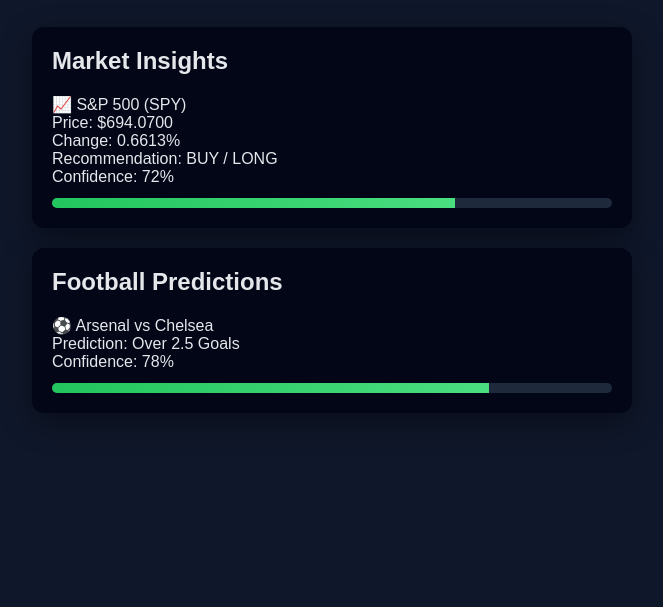
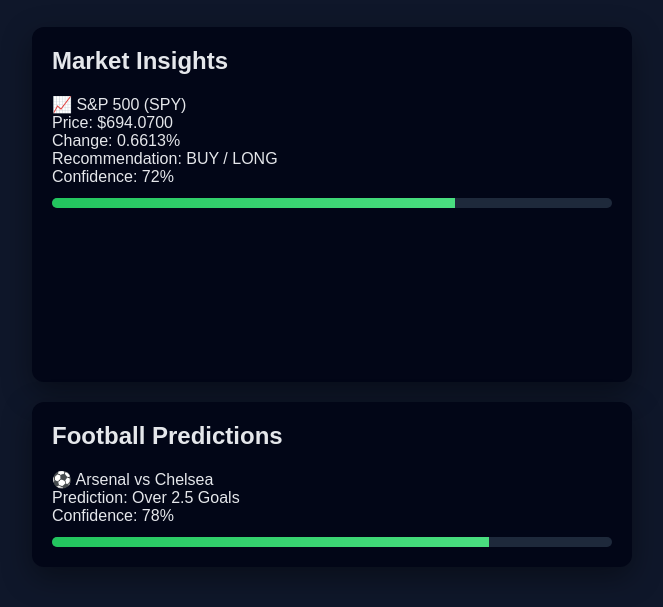
Before and after one commit to tshiamotech/ai-dashboard-final, a plain HTML site: page index.html in a window 1280 px wide. Shown: the part 115-722 px from the top of the page, without its empty margins (308-971 px from the left). Drawn offline with Linux system fonts and the light colour scheme.

Commit message:
Update index.html

```diff
--- a/index.html
+++ b/index.html
@@ -19,6 +19,7 @@
       <div class="confidence-bar">
         <div id="market-confidence"></div>
       </div>
+      <canvas id="marketChart" width="300" height="150"></canvas>
     </div>
 
     <div class="card">
```
